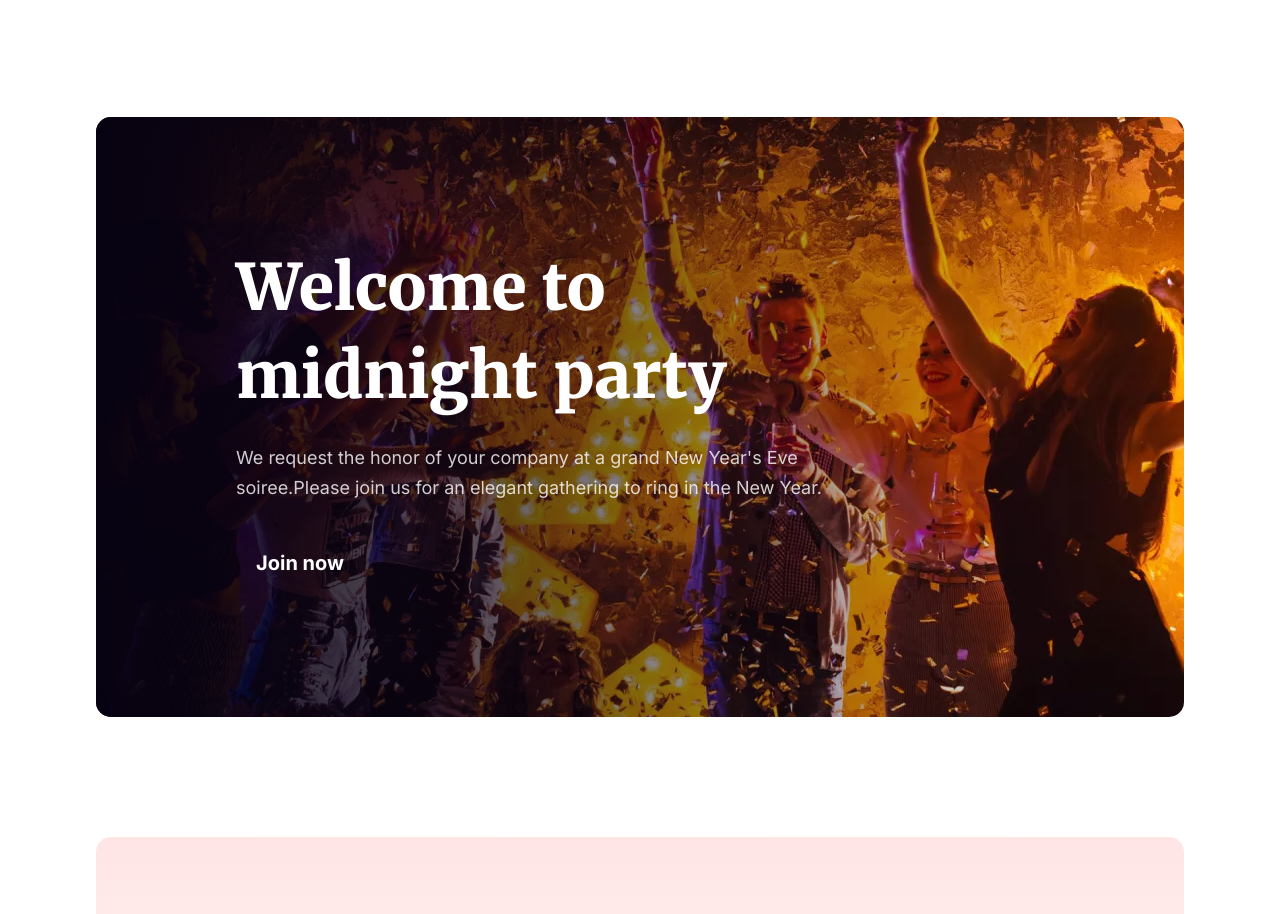
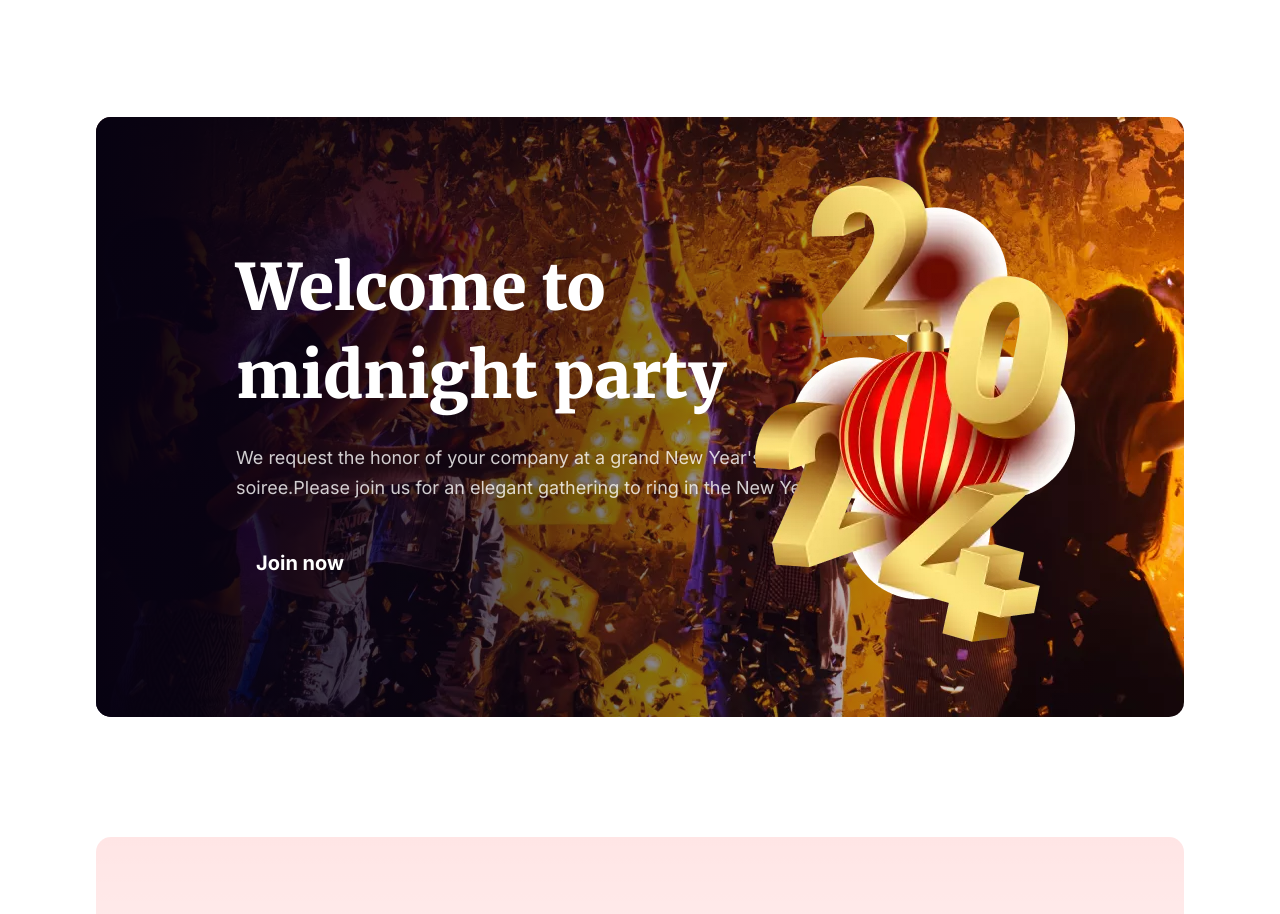
Before and after one commit to muinuddin-sm12/Milestone1-Assignment, a plain HTML site: page index.html in a window 1280 px wide. Shown: the part 1579-2493 px from the top of the page. Drawn offline with Linux system fonts and the light colour scheme.

Commit message:
missing images added (2024)

```diff
--- a/index.html
+++ b/index.html
@@ -38,6 +38,9 @@
                 <h2>Welcome to midnight party</h2>
                 <p>We request the honor of your company at a grand New Year's Eve soiree.Please join us for an elegant gathering to ring in the New Year.</p>
                 <button>Join now</button>
+                <div class="banner-img">
+                    <img src="Images/Group_70.WEBP" alt="">
+                </div>
             </div>
         </div>
         <!-- Welcome-banner section End -->
--- a/style/style.css
+++ b/style/style.css
@@ -95,6 +95,12 @@ header {
     padding-left: 140px;
     border-radius: 15px;
     background: linear-gradient(90deg, #070211 0%, rgba(7, 2, 17, 0.00) 100%);
+    position: relative;
+}
+.banner-img {
+    position: absolute;
+    right: 10%;
+    top: 10%;
 }
 .banner-text h2 {
     width: 600px;
```
